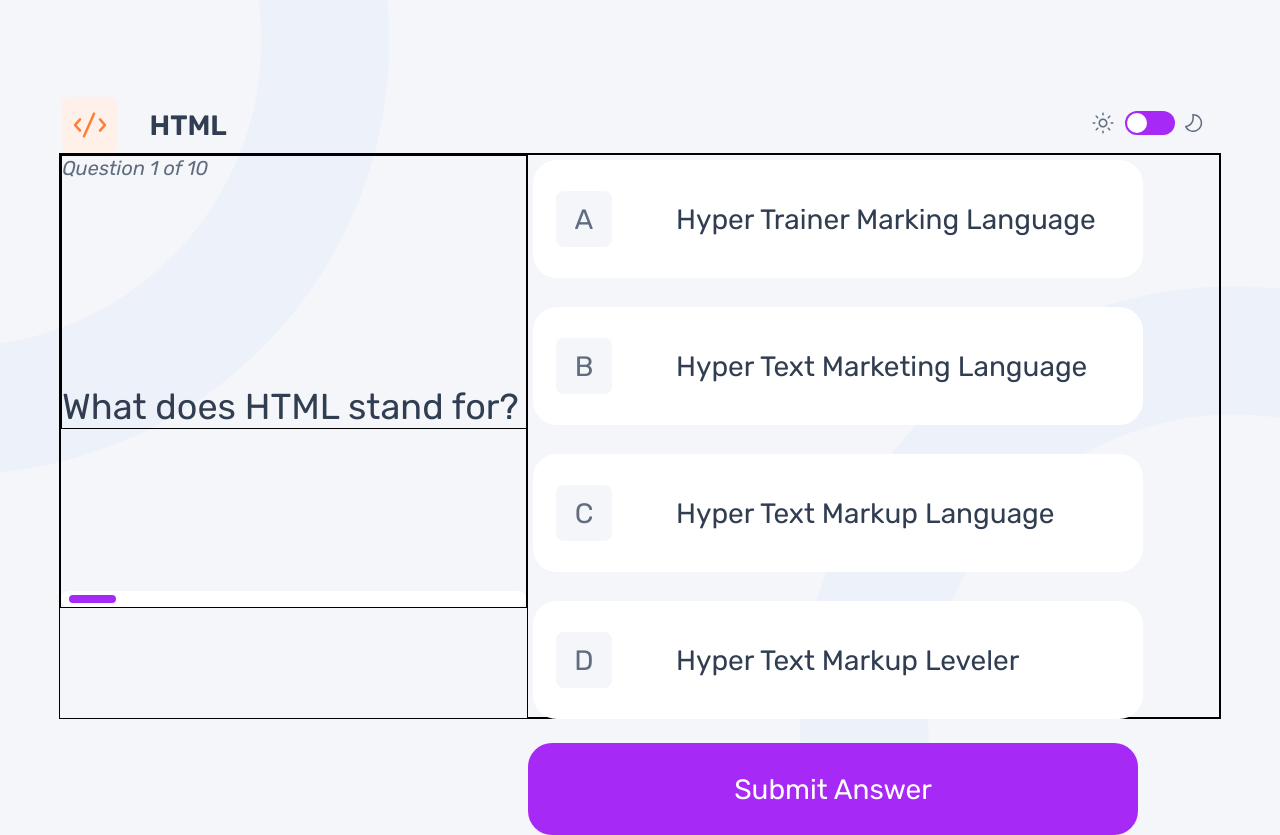
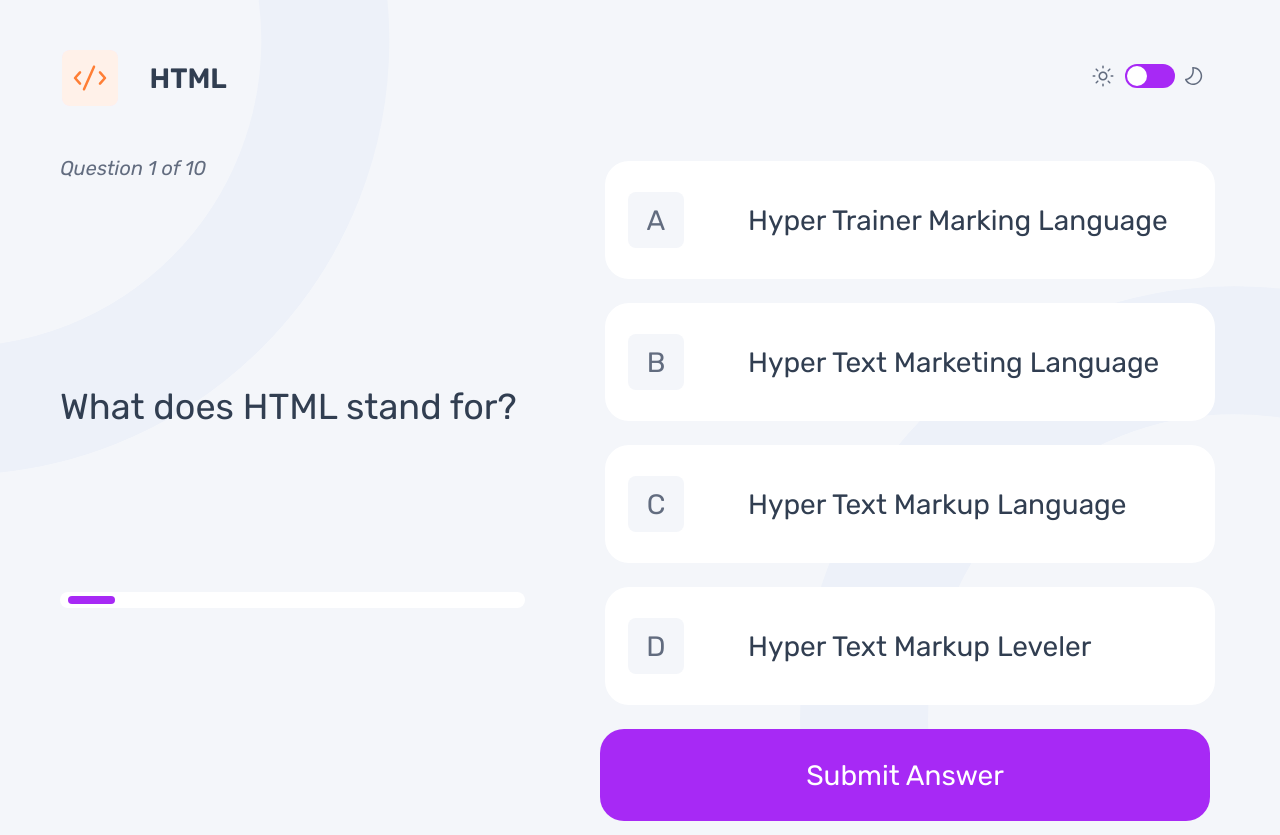
Before and after one commit to Nicocurtis16/FRONTEND-SPECIALIZATION-LABS, an Angular app: page / in a window 1280 px wide. Both pictures are taken after a click on the button "HTML". Built offline with nearby package versions, Linux system fonts and the light colour scheme.

Commit message:
the options display overlap fixed

```diff
--- a/src/app/Component/Header/header-component/header-component.component.css
+++ b/src/app/Component/Header/header-component/header-component.component.css
@@ -5,7 +5,7 @@
   justify-content: space-between;
   align-items: center;
   /*padding: 20px;*/
-  margin-top: 97px;
+  margin-top: 50px;
 }
 .leftHeader{
 
--- a/src/app/Component/Options/options-component/options-component.component.css
+++ b/src/app/Component/Options/options-component/options-component.component.css
@@ -1,6 +1,6 @@
 /* General button container styling */
 .optionsButton {
-  display: inline-block;
+  /* display: inline-block; */
   margin: 5px;
 }
 
--- a/src/app/Component/Question/question-component/question-component.component.css
+++ b/src/app/Component/Question/question-component/question-component.component.css
@@ -3,13 +3,14 @@
     height: 564px;
     width: 1160px;
     justify-content: space-between;
-     border: 1px solid black;
+}
+.quiz-container{
+  margin-top: 50px;
 }
 .questionsDisplay{
     display: flex;
     flex-direction: column;
     justify-content: space-between;
-    border: 1px solid black;
     height: 452px;
     width: 465px;
 }
@@ -17,13 +18,11 @@
     display: flex;
     flex-direction: column;
     justify-content: space-between;
-    border: 1px solid black;
 }
 .question{
     display: flex;
     flex-direction: column;
     justify-content: space-between;
-    border: 1px solid black;
     height: 272px;
     width: 100%;
 }
--- a/src/app/Component/Question/question-component/question-component.component.html
+++ b/src/app/Component/Question/question-component/question-component.component.html
@@ -1,4 +1,4 @@
-<div class="quiz-container">
+<div class="quiz-container ">
   <div *ngIf="!quizCompleted && currentQuestion" class="questionPanel">
     <div class="questionPanelLeft">
       <div class="questionsDisplay">
```
